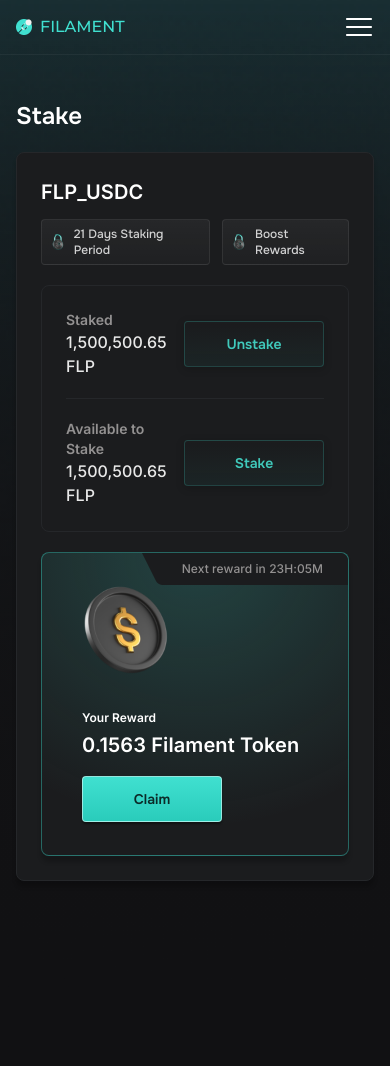
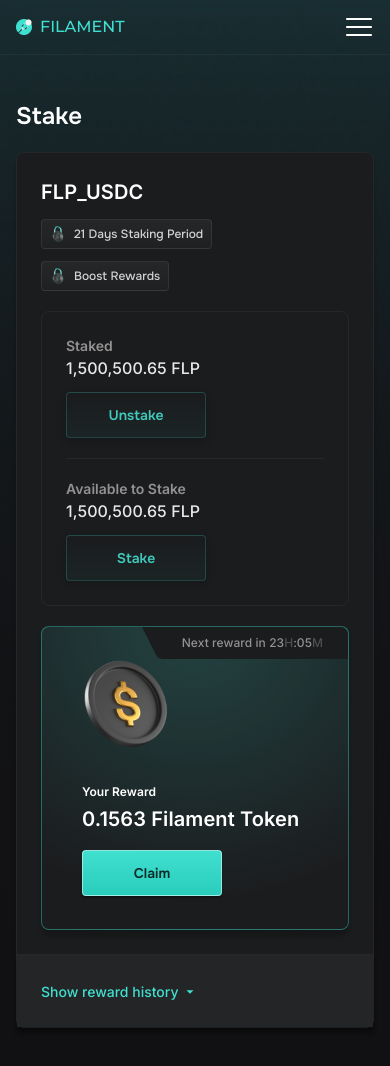
Before and after one commit to Abhishekment24/filmenttrade, a Next.js app: page /stake in a window 390 px wide. Shown: the top 1066 px of the page. Before the commit the page ends 1001 px from the top, so only its background shows below. Built offline with nearby package versions, Linux system fonts and the light colour scheme.

Commit message:
done stake

```diff
--- a/src/components/Stake/index.tsx
+++ b/src/components/Stake/index.tsx
@@ -1,23 +1,30 @@
-import React from "react";
+import React, { useState } from "react";
 import Image from "next/image";
 import Link from "next/link";
+import { IoMdArrowDropup, IoMdArrowDropdown } from "react-icons/io";
 import Lock from "../../../public/assest/Lock.png";
 import Coin from "../../../public/assest/Coin.png";
 import Timerbg from "../../../public/assest/timerbg.png";
 const Stakepage = () => {
+  const [isVisible, setIsVisible] = useState(false);
+
+  const toggleVisibility = () => {
+    setIsVisible(!isVisible);
+  };
   return (
     <>
-      <section className="py-[100px] pool_bg max-[1023px]:overflow-hidden">
+      <section className="py-[100px] pool_bg lg:h-[60px] max-[1023px]:overflow-hidden">
         <div className="container mx-auto max-[1023px]:px-4">
           <div className="">
             <p className="nav_font text-[#fff] text-2xl font-semibold">Stake</p>
           </div>
-          <div className="w-full relative  bg-[#1B1C1E] my-5  pool_box_shadow border-[1px] border-solid border-[#25272A] rounded-[8px] p-[24px]">
+          <div className="w-full relative  bg-[#1B1C1E] mt-5  pool_box_shadow border-[1px] border-solid border-[#25272A] rounded-[8px] ">
+            <div className="p-[24px]">
               <div className="">
                 <p className="pool_font text-[#fff] text-[20px] tracking-[0.1px] font-semibold">
                   FLP_USDC
                 </p>
-              <div className="flex items-center gap-[12px] mt-3">
+                <div className="flex flex-wrap items-center gap-[12px] mt-3">
                   <div className="flex items-center gap-[8px] rounded-[4px] stake_box py-[6px] px-[8px]">
                     <div>
                       <Image
@@ -49,7 +56,7 @@ const Stakepage = () => {
               <div className="flex items-start gap-[20px] mt-5 lg:flex-row flex-col w-full relative">
                 <div className="lg:w-[50%] w-full">
                   <div className="rounded-[8px] border-[1px] border-solid border-[#25272A] p-[24px]">
-                  <div className="flex items-center justify-between gap-3">
+                    <div className="flex items-center flex-wrap justify-between gap-3">
                       <div>
                         <p className="pool_font text-[#939191] text-sm font-semibold">
                           Staked
@@ -65,7 +72,7 @@ const Stakepage = () => {
                       </div>
                     </div>
                     <div className="border-t-[1px] border-solid border-[#25272A] my-5"></div>
-                  <div className="flex items-center justify-between gap-3">
+                    <div className="flex items-center flex-wrap justify-between gap-3">
                       <div>
                         <p className="pool_font text-[#939191] text-sm font-semibold">
                           Available to Stake
@@ -93,7 +100,9 @@ const Stakepage = () => {
                       />
                       <div className="absolute top-[2px] right-[25px]">
                         <span className="pool_font text-[#939191] text-xs font-medium tracking-[0.06px]">
-                        Next reward in 23H:05M
+                          Next reward in 23
+                          <span className="text-[#505050]">H</span>:05
+                          <span className="text-[#505050]">M</span>
                         </span>
                       </div>
                     </div>
@@ -124,6 +133,41 @@ const Stakepage = () => {
                 </div>
               </div>
             </div>
+            <div className="w-full relative  bg-[#242527]   pool_box_shadow border-t-[1px] border-solid border-[#25272A]  p-[24px]">
+              <div className="">
+                {isVisible && (
+                  <>
+                    <div className="">bjvbhkvjhvj</div>
+                  </>
+                )}
+                <button onClick={toggleVisibility} className="">
+                  {isVisible ? (
+                    <>
+                      <div className="flex items-center gap-1">
+                        <span className="text-[#40E0D0] pool_font  text-sm font-medium">
+                          Hide reward history
+                        </span>
+                        <span>
+                          <IoMdArrowDropup className="text-[#40E0D0] pool_font  text-sm font-medium" />
+                        </span>
+                      </div>
+                    </>
+                  ) : (
+                    <>
+                      <div className="flex items-center gap-1">
+                        <span className="text-[#40E0D0] pool_font  text-sm font-medium">
+                          Show reward history
+                        </span>
+                        <span>
+                          <IoMdArrowDropdown className="text-[#40E0D0] pool_font  text-sm font-medium" />
+                        </span>
+                      </div>
+                    </>
+                  )}
+                </button>
+              </div>
+            </div>
+          </div>
         </div>
       </section>
     </>
```
Lines whose indentation alone changed are shown as unchanged.
